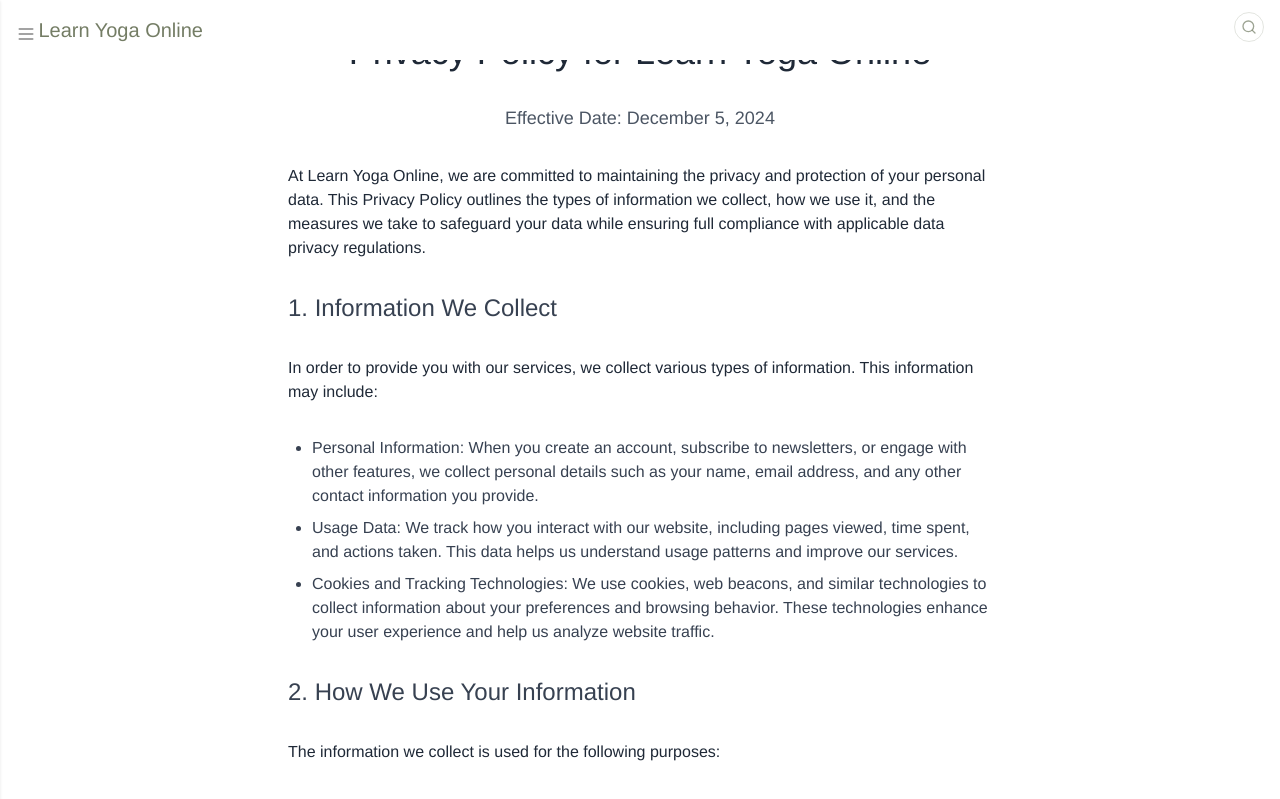
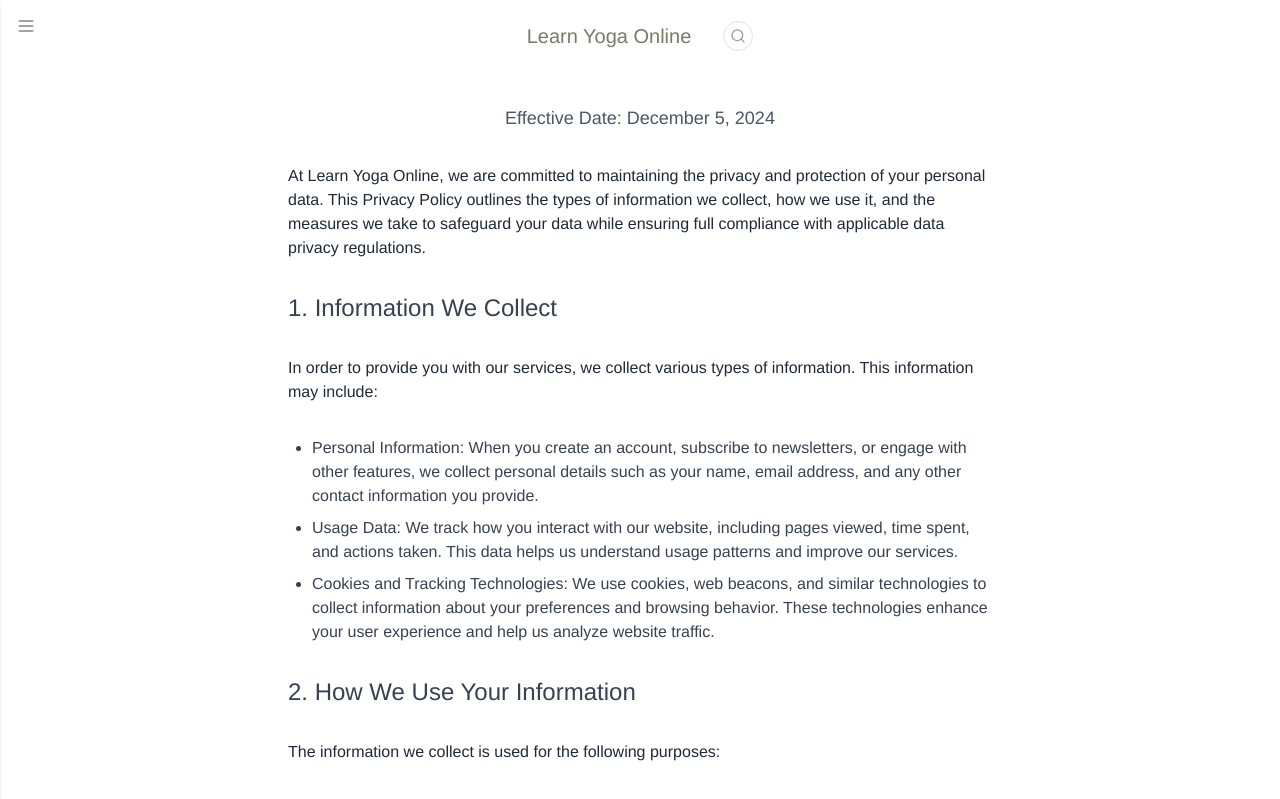
Before and after one commit to samanthacabrera/yoga-library, a React (Vite) app: page /privacy-policy in a window 1280 px wide. Shown: the top 799 px of the page. Built offline with nearby package versions, Linux system fonts and the light colour scheme.

Commit message:
center title/search in header

```diff
--- a/src/components/Drawer.jsx
+++ b/src/components/Drawer.jsx
@@ -46,7 +46,7 @@
       <button
         ref={buttonRef}
         onClick={toggleDrawer}
-        className={`absolute top-6 bg-transparent border-none focus:outline-none transition-all duration-300 ease-in-out
+        className={`absolute top-4 bg-transparent border-none focus:outline-none transition-all duration-300 ease-in-out
         ${isDrawerOpen ? "left-56" : "left-4"}`}
         aria-label={isDrawerOpen ? "Close menu" : "Open menu"}
       >
@@ -77,7 +77,7 @@
           className="absolute top-4 right-4 text-charcoal/60 hover:text-charcoal transition-all duration-300"
           aria-label="Close menu"
         >
-          <X size={24} className="text-white/50 hover:text-charcoal transition-all duration-300" />
+          <X size={20} className="text-white/50 hover:text-charcoal transition-all duration-300" />
         </button>
         {/* Logo */}
         <div className="p-4 mt-4 border-b border-white/10">
--- a/src/components/Header.jsx
+++ b/src/components/Header.jsx
@@ -3,8 +3,8 @@
 
 const Header = () => {
     return (
-        <header className="fixed top-0 left-0 w-full z-10 bg-white flex justify-between">
-            <Link to="/" className="text-moss md:text-xl m-2 md:m-4 ml-[9vw] md:ml-[3vw]">Learn Yoga Online</Link>
+        <header className="fixed top-0 left-0 w-full h-[9vh] z-10 bg-white flex justify-center items-center space-x-8">
+            <Link to="/" className="text-moss md:text-xl">Learn Yoga Online</Link>
             <Search />
         </header>
     );
--- a/src/components/Search.jsx
+++ b/src/components/Search.jsx
@@ -143,7 +143,7 @@
   }, {});
 
   return (
-    <div ref={searchRef} className="relative z-50 mt-3 mr-4">
+    <div ref={searchRef} className="relative z-50">
       <form onSubmit={handleSearch} className="relative">
         <div
           className={`flex items-center transition-all duration-200 ease-out border border-moss/20
```
